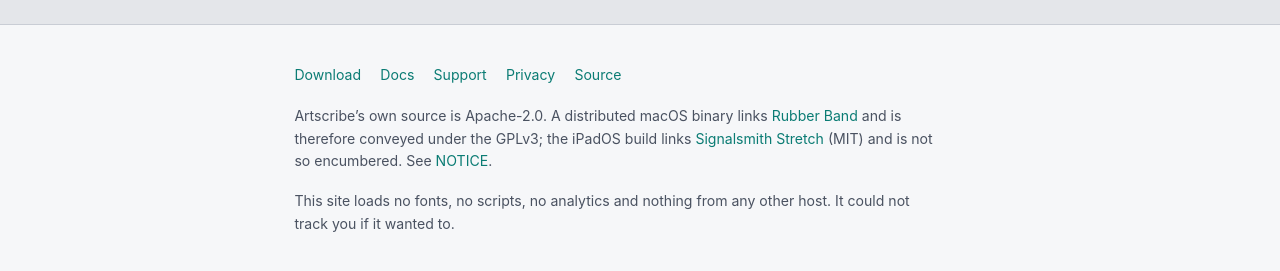
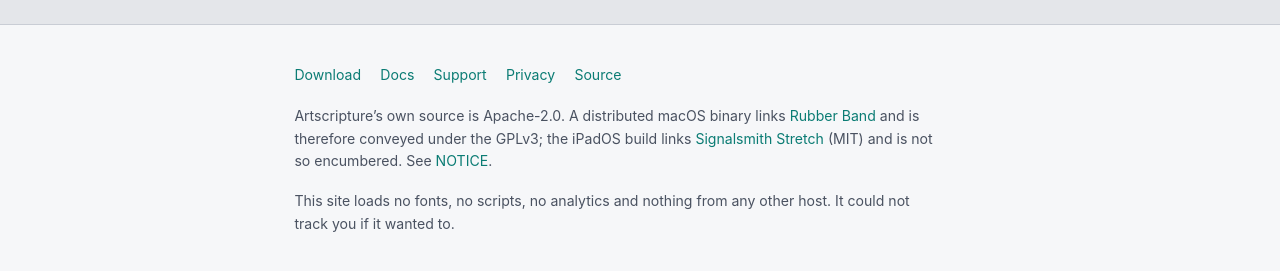
Before and after one commit to adamhadani/artscribe, a Jekyll site: the page built from website/index.md, in a window 1280 px wide and 900 px high, scrolled down 3374 px. Shown: the part 613-884 px from the top of the window. Built offline with Jekyll 4.4.1, drawn with Linux system fonts in a browser that asks for light colours; some of the changed text lies outside the part shown.

Commit message:
Finish the rename: the release recipe, the icon, and the site chrome
The first pass missed `App/` and `.github/workflows/` entirely, and two of my
own checks hid it.

**`head -10` truncated the leftover audit.** `project.yml` legitimately holds ten
`Artscribe` build identifiers, so they filled the window and everything after was
never printed.

**BSD `sed` does not support `\b`.** The loop that was supposed to fix the site
chrome ran `s/\bArtscribe\b/Artscripture/g`, matched nothing, and exited 0 — the
page title shipped as "Artscripture · Artscribe". Rewritten in Python.

## What was actually broken

**The release workflow would have failed.** It looked for
`.build/.../Release/Artscribe.app` and wrote `dist/Artscribe-$version.zip`, while
the Makefile now produces `Artscripture`. Neither is a literal any more — both
derive the product name from `project.yml` the way `version` already derived
`MARKETING_VERSION`, so the next rename cannot break them. The Makefile grew the
same `NAME` variable.

**The icon.** Blanket-replacing `Artscribe` in `App/Info.plist` set
`CFBundleIconFile` to `Artscripture` while the generated resource was still
`Artscribe.icns` — a bundle with no icon, and nothing failing to say so. The
artefact is renamed instead, consistently across the generator, `project.yml` and
`.gitignore`.

Verified on the built bundle rather than the source: `make app` succeeds,
`CFBundleIconFile` is `Artscripture`, `Contents/Resources/Artscripture.icns`
exists, `CFBundleDisplayName` is `Artscripture`, and `make -n dist` resolves to
`dist/Artscripture-0.3.0.zip`. `make check` 937 tests.

Co-Authored-By: Claude Opus 5 (1M context) <noreply@anthropic.com>
Claude-Session: https://claude.ai/code/session_01WUQAatHutqs5jDi1Kd5qFV

```diff
--- a/project.yml
+++ b/project.yml
@@ -86,7 +86,7 @@ targets:
       - path: Sources/ArtscribeApp
       # Generated by the pre-build script below; gitignored. Listed here so it
       # lands in Contents/Resources, which is where CFBundleIconFile looks.
-      - path: App/Artscribe.icns
+      - path: App/Artscripture.icns
         optional: true
     dependencies:
       - package: Artscribe
@@ -120,7 +120,7 @@ targets:
         script: |
           "$SRCROOT/App/generate-icon.sh"
         outputFiles:
-          - $(SRCROOT)/App/Artscribe.icns
+          - $(SRCROOT)/App/Artscripture.icns
         basedOnDependencyAnalysis: false
     postBuildScripts:
       # Makes the bundle stand on its own: copies the two Homebrew dylibs it
--- a/website/_config.yml
+++ b/website/_config.yml
@@ -1,7 +1,7 @@
-title: Artscribe
+title: Artscripture
 tagline: A keyboard-first music transcription tool for macOS and iPadOS
 description: >-
-  Artscribe is a keyboard-first music transcription tool for macOS and iPadOS.
+  Artscripture is a keyboard-first music transcription tool for macOS and iPadOS.
   Load a track, select a passage, loop it seamlessly, and slow it down without
   changing pitch.
 
--- a/website/_layouts/default.html
+++ b/website/_layouts/default.html
@@ -24,7 +24,7 @@
   <div class="bar">
     <a class="wordmark" href="{{ '/' | relative_url }}">
       {% include mark.svg %}
-      <span>Artscribe</span>
+      <span>Artscripture</span>
     </a>
     <nav aria-label="Primary">
       <a href="{{ '/docs/' | relative_url }}"{% if page.nav == 'docs' %} aria-current="page"{% endif %}>Docs</a>
@@ -49,7 +49,7 @@
       <a href="{{ site.repo_url }}">Source</a>
     </p>
     <p class="fine">
-      Artscribe’s own source is Apache-2.0. A distributed macOS binary links
+      Artscripture’s own source is Apache-2.0. A distributed macOS binary links
       <a href="https://breakfastquay.com/rubberband/">Rubber Band</a> and is
       therefore conveyed under the GPLv3; the iPadOS build links
       <a href="https://github.com/Signalsmith-Audio/signalsmith-stretch">Signalsmith Stretch</a>
--- a/website/assets/css/style.scss
+++ b/website/assets/css/style.scss
@@ -3,7 +3,7 @@
 ---
 
 /* ---------------------------------------------------------------------------
-   Artscribe — the site's whole design.
+   Artscripture — the site's whole design.
 
    The palette is the application's own, copied from
    `Sources/ArtscribeUI/Palette.swift` rather than approximated: slate for the
```
Also changed, not shown: .github/workflows/release.yml, website/_includes/mark.svg, 7 other files.
